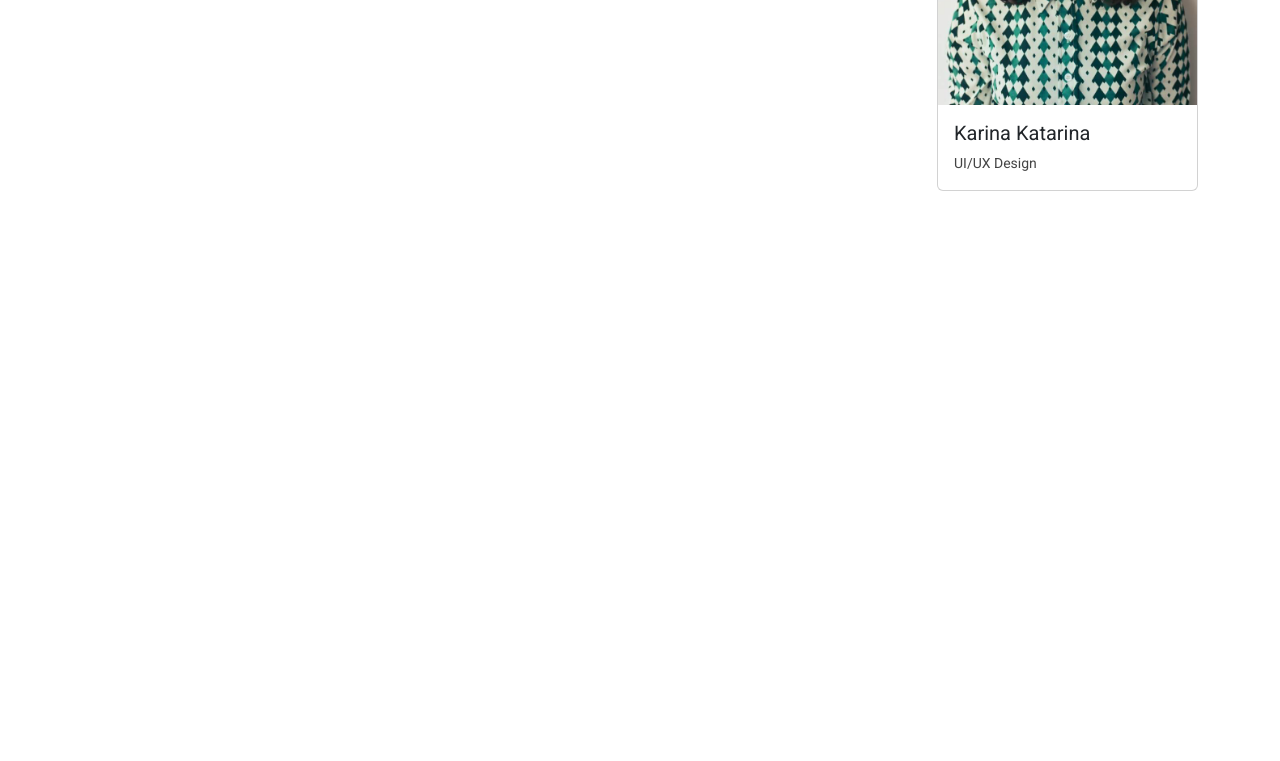
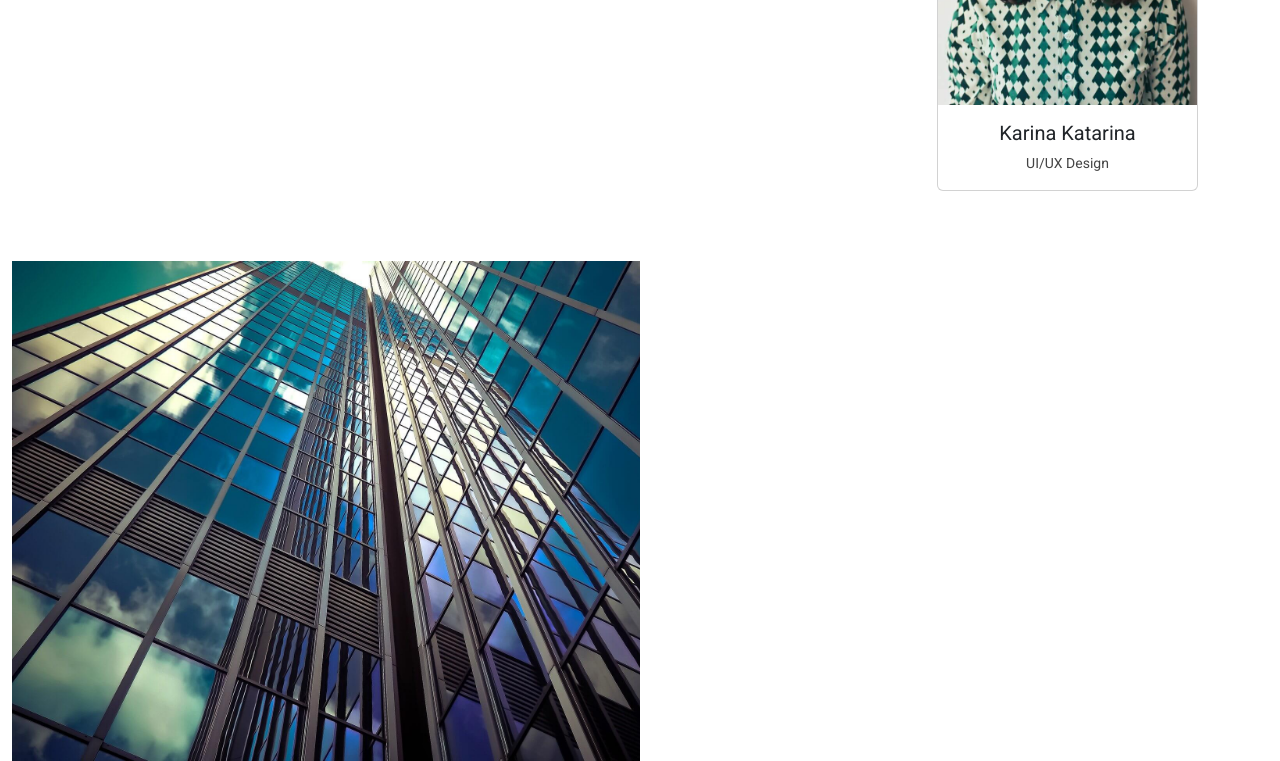
Before and after one commit to heitorbrunini/BenoveSolutions, a plain HTML site: page index.html in a window 1280 px wide. Shown: the part 2854-3615 px from the top of the page. Before the commit the page ends 3115 px from the top, so only its background shows below. Drawn offline with nearby package versions, Linux system fonts and the light colour scheme; a script that the page names is missing.

Commit message:
apply area

```diff
--- a/JS/script.js
+++ b/JS/script.js
@@ -27,6 +27,7 @@ $(document).ready(function () {
 
     setTimeout(function (params) {
         $('#data-area').parallax({imageSrc:'img/cidadeparallax.png'});
+        $('#apply-area').parallax({imageSrc:'img/pattern.png'});
     })
 
 }
--- a/css/styles.css
+++ b/css/styles.css
@@ -230,3 +230,57 @@ hr {
 	margin-bottom: 50px;
 	margin-left: 39.7%;
 }
+
+.card-body{
+	text-align: center;
+}
+
+/*join us*/
+
+#apply-area {
+	height: 500px;
+  }
+
+  #apply-area .container-fluid, #apply-area .row {
+	height: 100%;
+  }
+
+  #apply-area .apply-box {
+	padding: 70px 50px;
+	text-align: center;
+  }
+
+  #company-img {
+	background-image: url('../img/empresa.jpg');
+	background-size: cover;
+	height: 100%;
+  }
+
+  #pattern-img h4, #pattern-img p {
+	color: #FFF;
+  }
+
+  #pattern-img h4{
+	margin-top: 8%;
+	margin-bottom: 20px;
+	text-transform: uppercase;
+  }
+
+  #pattern-img p{
+	margin-bottom: 20px;
+  }
+
+  #apply-btn{
+	display: block;
+	height: auto;
+	width: 180px;
+	margin-left: auto;
+	margin-right: auto;
+	margin-top: 30px;
+	background-color: transparent;
+	border-color: white;
+  }
+
+  #apply-btn:hover{
+	background-color: #65daf9;
+  }
--- a/index.html
+++ b/index.html
@@ -305,6 +305,21 @@
                 </div>
             </div>
         </div>
+        <!--join us-->
+        <div id="apply-area">
+            <div class="container-fluid">
+              <div class="row">
+                <div class="col-md-6 apply-box" id="company-img"></div>
+                <div class="col-md-6 apply-box" id="pattern-img">
+                  <h4>Gosta de desafios?</h4>
+                  <p>Temos várias posições abertas, entre elas: Software Engineer, UI/UX Designer, Project Manager e mais.</p>
+                  <p>Clique no botão abaixo e confira os benefícios e as posições em aberto.</p>
+                  <p>Aqui você terá a chance de trabalhar com as melhores tecnologias e os profissionais mais capacitados.</p>
+                  <a href="#" class="main-btn" id="apply-btn">Saiba Mais</a>
+                </div>
+              </div>
+            </div>
+          </div>
     </main>
 
 
```
